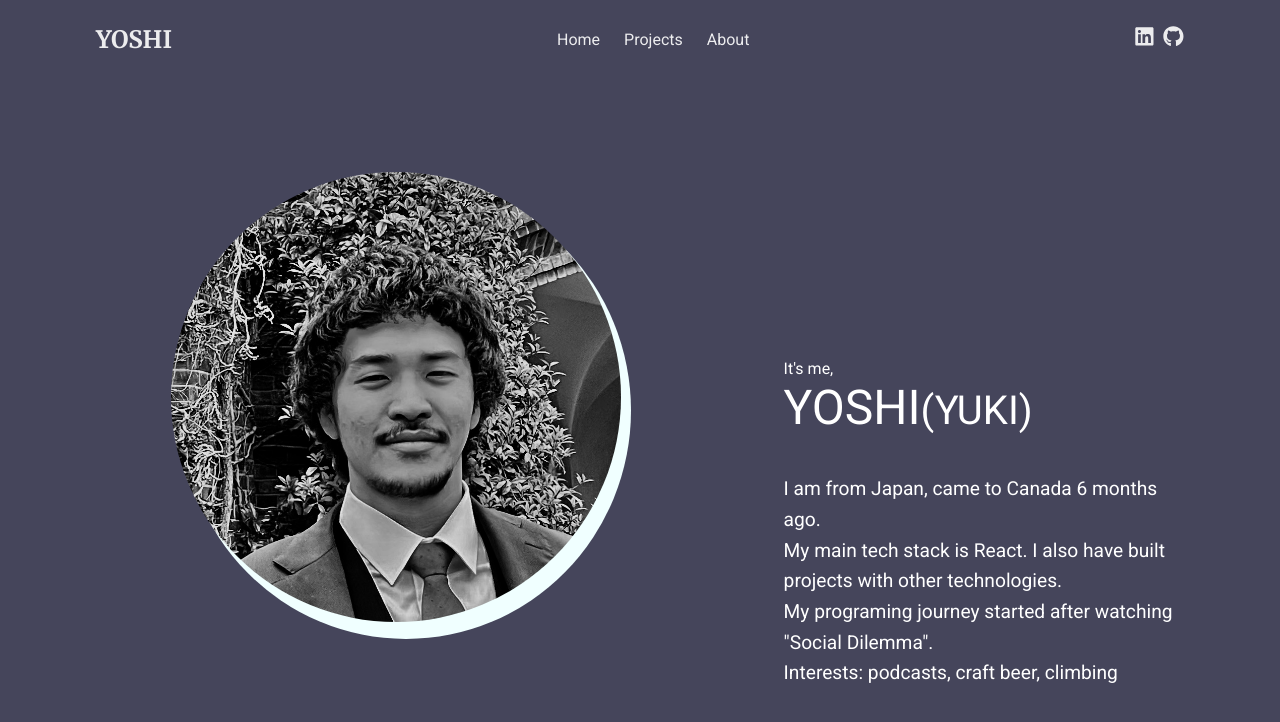
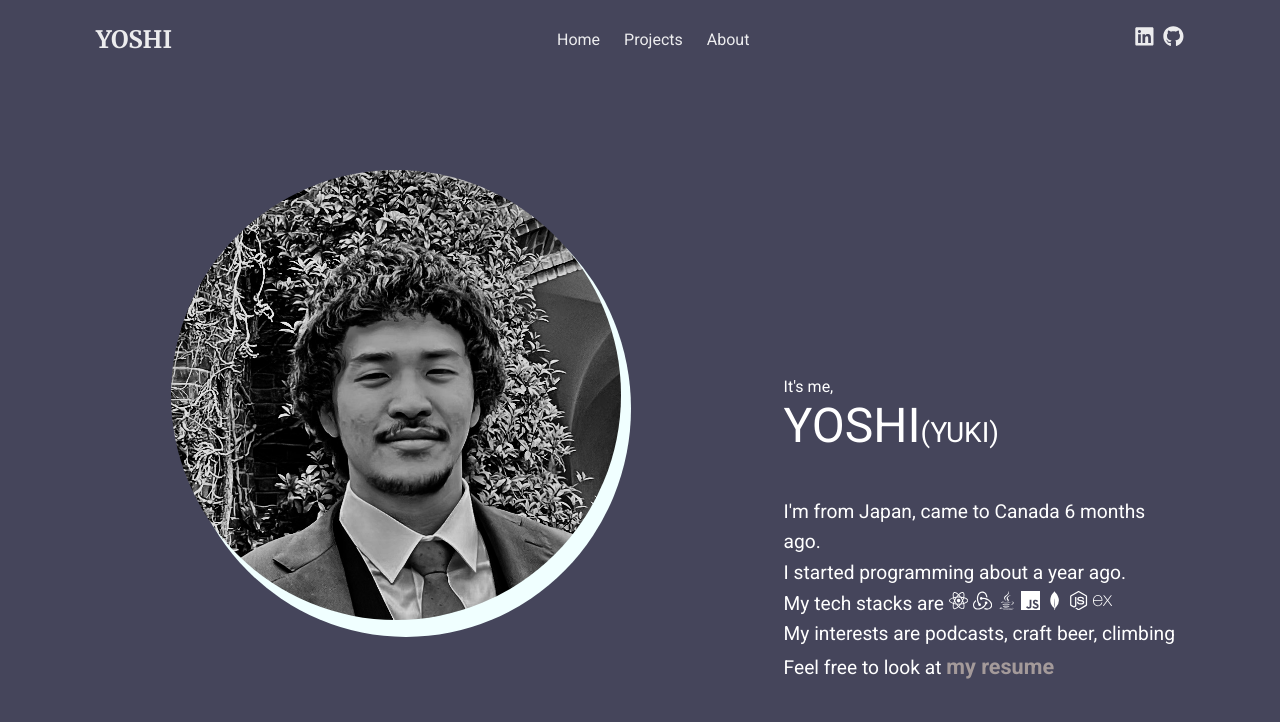
Before and after one commit to yoshi3689/portfolio, a React (Create React App) app: page /about in a window 1280 px wide. Shown: the top 722 px of the page. Built offline with nearby package versions, Linux system fonts and the light colour scheme.

Commit message:
add contents to the about page

```diff
--- a/src/app.css
+++ b/src/app.css
@@ -84,3 +84,7 @@ img {
 .txt--title {
   font-size: 2.5rem;
 }
+
+.small {
+  font-size: 1.75rem;
+}
--- a/src/components/hero/Hero.jsx
+++ b/src/components/hero/Hero.jsx
@@ -2,7 +2,7 @@ import React from "react";
 import { Link } from "react-router-dom"
 import "./hero.css";
 
-const Hero = ({ startSmallTxt, startBigTxt, img, bottomLeading ,bottomHighlight, bottomContents }) => {
+const Hero = ({ startSmallTxt, startBigTxt, img, imgLink ,bottomLeading ,bottomHighlight, bottomContents }) => {
 
   return (
     <header className="hero">
@@ -12,7 +12,7 @@ const Hero = ({ startSmallTxt, startBigTxt, img, bottomLeading ,bottomHighlight,
             {startSmallTxt}
             <span className="txt--primary">{startBigTxt}</span>
         </p>
-        <Link to="/about" className="hero__profile">
+        <Link to={imgLink} className="hero__profile">
           <img
             className="hero__profile__pic"
             src={img}
--- a/src/components/hero/hero.css
+++ b/src/components/hero/hero.css
@@ -24,7 +24,14 @@
   width: 60%;
   background-color: azure;
   transform: translate(10px, 10px);
+  transition: 300ms ease-in-out;
 }
+
+.hero__profile:hover {
+  transform: translate(10px, 5px);
+  background-color: var(--acc-clr__primary);
+}
+
 .hero__profile__pic {
   border-radius: 50%;
   width: 100%;
--- a/src/pages/about/About.jsx
+++ b/src/pages/about/About.jsx
@@ -1,26 +1,12 @@
 import React from 'react'
 import "./about.css"
 import Hero from "../../components/hero/Hero";
-// import Button from '../../components/button/Button';
+import { HERO_ABOUT_CONTENTS } from '../projects/constants';
 
-const ABOUT_HOME_CONTENTS = {
-  startSmallTxt: "It's me, ",
-  startBigTxt: <>Yoshi<small>(yuki)</small></>,
-  img: "/img/profile_pic.jpeg",
-  bottomContents: [
-    <>I am from Japan, came to Canada 6 months ago. </>,
-    <>My main tech stack is React. I also have built projects with other technologies. </>,
-    <>My programing journey started after watching "Social Dilemma".</>,
-    // <>Please contact me at <Button element="button" type="text" size="small" position="space-right" innertext={"yoshiyukinagai7@gmail.com"}/></>,
-    <>Interests: podcasts, craft beer, climbing</>,
-    // <>My bio is on the <Button element="Link" link="/projects" type="text" size="small" position="space-right" innertext={"about page"}/></>
-]
-}
 const About = () => {
   return (
-    <div>
-      <Hero startSmallTxt={ABOUT_HOME_CONTENTS.startSmallTxt} startBigTxt={ABOUT_HOME_CONTENTS.startBigTxt} img={ABOUT_HOME_CONTENTS.img} bottomLeading ={ABOUT_HOME_CONTENTS.bottomLeading} bottomHighlight={ABOUT_HOME_CONTENTS.bottomHighlight} bottomContents={ABOUT_HOME_CONTENTS.bottomContents} />
-
+    <div className='about'>
+      <Hero startSmallTxt={HERO_ABOUT_CONTENTS.startSmallTxt} startBigTxt={HERO_ABOUT_CONTENTS.startBigTxt} img={HERO_ABOUT_CONTENTS.img} imgLink={HERO_ABOUT_CONTENTS.imgLink} bottomLeading ={HERO_ABOUT_CONTENTS.bottomLeading} bottomHighlight={HERO_ABOUT_CONTENTS.bottomHighlight} bottomContents={HERO_ABOUT_CONTENTS.bottomContents} />
     </div>
   )
 }
--- a/src/pages/about/about.css
+++ b/src/pages/about/about.css
@@ -1,3 +1,13 @@
-.about .hero__content {
-  grid-template-rows: 1fr 1fr;
+.about svg:hover {
+  transform: translateY(-2px) scale(1.07);
 }
+
+.about .tech-stacks > * + * {
+  margin-left: 0.3rem;
+}
+
+@media screen and (min-width: 701px) {
+  .about .hero__desc__item {
+    margin-left: 0;
+  }
+}
--- a/src/pages/home/Home.jsx
+++ b/src/pages/home/Home.jsx
@@ -1,42 +1,13 @@
 import React from 'react'
 import Hero from '../../components/hero/Hero'
 import Portfolio from '../../components/portfolio/Portfolio'
+import { HERO_HOME_CONTENTS } from '../projects/constants'
 import { PROJECTS } from '../projects/constants'
-
-import Button from '../../components/button/Button'
-
-const scrollToBottom = () => {
-  console.log(document.body.scrollHeight);
-  window.scrollTo(0, document.body.scrollHeight);
-}
-const copyToClipboard = (e) => {
-  const messageToDisplay = document.createElement("div");
-  messageToDisplay.classList.add("alert");
-  messageToDisplay.classList.add("disappear");
-  console.log(e.target.innerText);
-  navigator.clipboard.writeText(e.target.innerText)
-  .then(() => messageToDisplay.innerHTML = "successfully copied to clipboard!")
-  .catch(err => messageToDisplay.innerHTML = err);
-
-  e.target.parentElement.appendChild(messageToDisplay);
-}
-const HERO_HOME_CONTENTS = {
-  startSmallTxt: "My name is",
-  startBigTxt: "Yoshiyuki Nagai",
-  img: "/img/profile_pic.jpeg",
-  bottomHighlight: "",
-  bottomContents: [
-    <>I am a term 2 CST student at BCIT with experience with React.</>,
-    <>Feel free to look at my projects on the <Button element="Link" link="/projects" type="text" size="small" position="space-right" innertext={"portfolio page"}/> or <Button element="" onClick={scrollToBottom} type="text" size="small" position="space-right" innertext={"here."}/></> ,
-    <>Please contact me at <Button element="button" onClick={copyToClipboard} type="text" size="small" position="space-right" innertext={"yoshiyukinagai7@gmail.com"}/></>,
-    // <>My bio is on the <Button element="Link" link="/projects" type="text" size="small" position="space-right" innertext={"about page"}/></>
-]
-};
 
 const Home = () => {
   return (
     <main>
-      <Hero startSmallTxt={HERO_HOME_CONTENTS.startSmallTxt} startBigTxt={HERO_HOME_CONTENTS.startBigTxt} img={HERO_HOME_CONTENTS.img} bottomLeading ={HERO_HOME_CONTENTS.bottomLeading} bottomHighlight={HERO_HOME_CONTENTS.bottomHighlight} bottomContents={HERO_HOME_CONTENTS.bottomContents} />
+      <Hero startSmallTxt={HERO_HOME_CONTENTS.startSmallTxt} startBigTxt={HERO_HOME_CONTENTS.startBigTxt} img={HERO_HOME_CONTENTS.img} imgLink={HERO_HOME_CONTENTS.imgLink} bottomLeading ={HERO_HOME_CONTENTS.bottomLeading} bottomHighlight={HERO_HOME_CONTENTS.bottomHighlight} bottomContents={HERO_HOME_CONTENTS.bottomContents} />
       <Portfolio path="/" additionalTxt="Featured " portfolioItems={PROJECTS} />
     </main>
   )
--- a/src/pages/projects/constants.jsx
+++ b/src/pages/projects/constants.jsx
@@ -7,7 +7,10 @@ import {
   SiNodedotjs,
   SiExpress,
 } from "react-icons/si";
-import { GrMonitor } from "react-icons/gr";
+// import { GrMonitor } from "react-icons/gr";
+import Button from '../../components/button/Button'
+import { copyToClipboard } from "../../util/copy";
+import { scrollToBottom } from "../../util/scrollBottom";
 
 export const PROJECTS = [
   {
@@ -30,7 +33,6 @@ export const PROJECTS = [
         <SiMongodb />,
         <SiNodedotjs/>,
         <SiExpress/>,
-        <GrMonitor/>
       ],
     },
     description: {
@@ -42,3 +44,31 @@ export const PROJECTS = [
     links: ["/github", "/deploy"],
   },
 ];
+
+export const HERO_ABOUT_CONTENTS = {
+  startSmallTxt: "It's me, ",
+  startBigTxt: <>Yoshi<small className="small">(yuki)</small></>,
+  img: "/img/profile_pic.jpeg",
+  imgLink: "/",
+  bottomContents: [
+    <>I'm from Japan, came to Canada 6 months ago.</>,
+    <>I started programming about a year ago.</>,
+    <>My tech stacks are <span className="tech-stacks"><SiReact /><SiRedux /><SiJava /><SiJavascript /><SiMongodb /><SiNodedotjs/><SiExpress/></span></>,
+    <>My interests are <span>podcasts, craft beer, climbing</span></>,
+    <>Feel free to look at <Button element="a" onClick={scrollToBottom} type="text" size="small" position="space-right" innertext={"my resume"}/></> ,
+]
+};
+
+export const HERO_HOME_CONTENTS = {
+  startSmallTxt: "My name is",
+  startBigTxt: "Yoshiyuki Nagai",
+  img: "/img/profile_pic.jpeg",
+  imgLink: "/about",
+  bottomHighlight: "",
+  bottomContents: [
+    <>I am a term 2 CST student at BCIT with experience with React.</>,
+    <>Feel free to look at my projects on the <Button element="Link" link="/projects" type="text" size="small" position="space-right" innertext={"portfolio page"}/> or <Button element="" onClick={scrollToBottom} type="text" size="small" position="space-right" innertext={"here."}/></> ,
+    <>Please contact me at <Button element="button" onClick={copyToClipboard} type="text" size="small" position="space-right" innertext={"yoshiyukinagai7@gmail.com"}/></>,
+    // <>My bio is on the <Button element="Link" link="/projects" type="text" size="small" position="space-right" innertext={"about page"}/></>
+]
+};
--- /dev/null
+++ b/src/util/copy.js
@@ -0,0 +1,11 @@
+export const copyToClipboard = (e) => {
+  const messageToDisplay = document.createElement("div");
+  messageToDisplay.classList.add("alert");
+  messageToDisplay.classList.add("disappear");
+  console.log(e.target.innerText);
+  navigator.clipboard.writeText(e.target.innerText)
+  .then(() => messageToDisplay.innerHTML = "successfully copied to clipboard!")
+  .catch(err => messageToDisplay.innerHTML = err);
+
+  e.target.parentElement.appendChild(messageToDisplay);
+}
--- /dev/null
+++ b/src/util/scrollBottom.js
@@ -0,0 +1,4 @@
+export const scrollToBottom = () => {
+  console.log(document.body.scrollHeight);
+  window.scrollTo(0, document.body.scrollHeight);
+}
```
